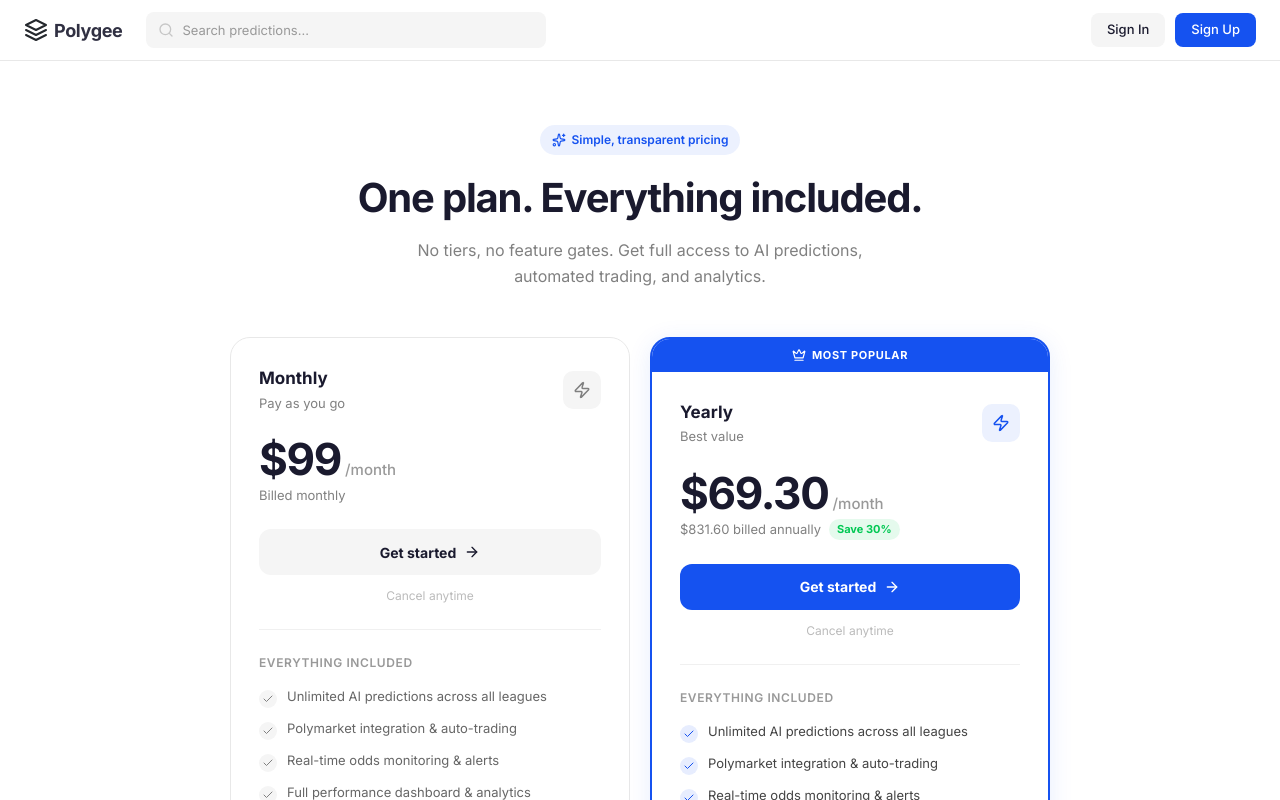
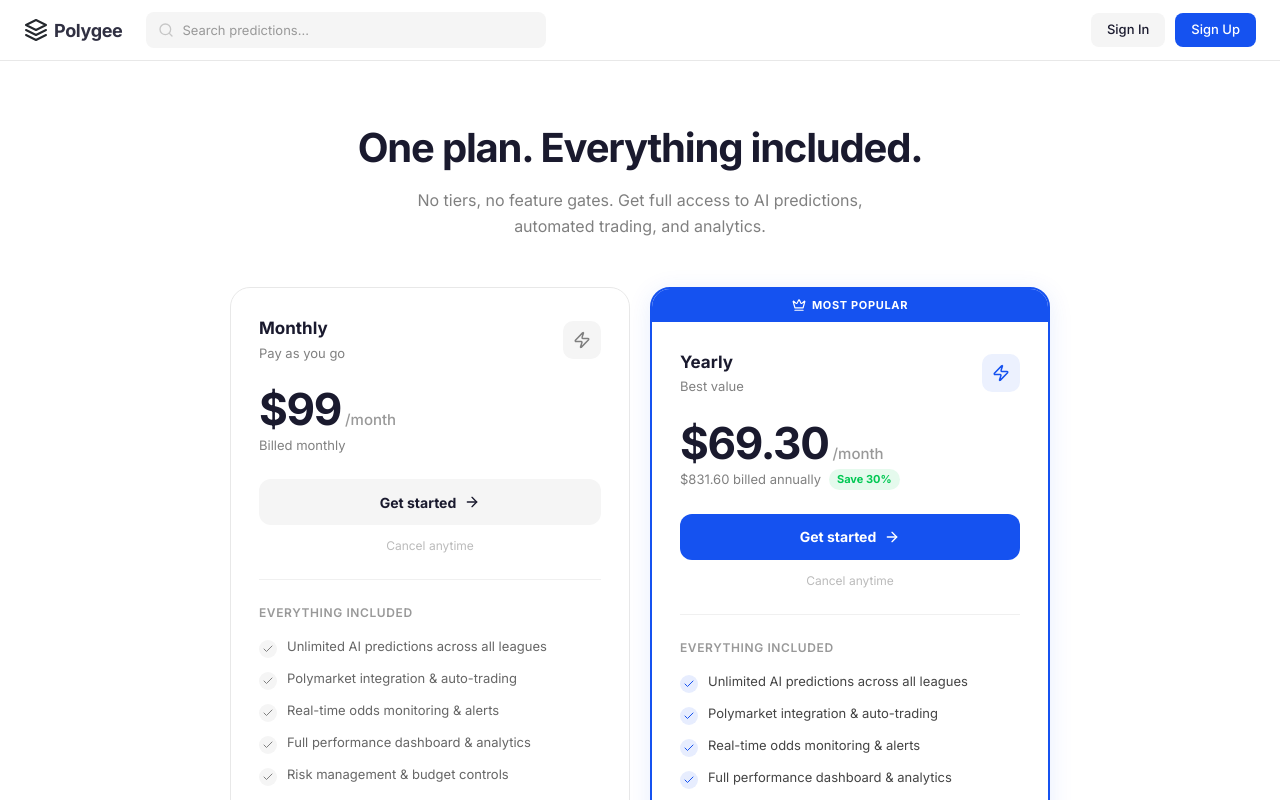
Before and after one commit to ajagatobby/polygee-web, a Next.js app: page /pricing in a window 1280 px wide. Shown: the top 800 px of the page. Built offline with nearby package versions, Linux system fonts and the light colour scheme.

Commit message:
style: remove pricing badge tag

```diff
--- a/app/pricing/page.tsx
+++ b/app/pricing/page.tsx
@@ -12,7 +12,6 @@ import {
   Shield,
   Headphones,
   ArrowRight,
-  Sparkles,
   Crown,
 } from "lucide-react";
 import { Header } from "@/components/layout/header";
@@ -108,12 +107,6 @@ export default function PricingPage() {
               animate={{ opacity: 1, y: 0, filter: "blur(0px)" }}
               transition={{ duration: duration.slow, ease: easing.easeOut }}
             >
-              <div className="inline-flex items-center gap-1.5 px-3 py-1.5 rounded-full bg-[#1552f0]/8 mb-5">
-                <Sparkles className="w-3.5 h-3.5 text-[#1552f0]" />
-                <span className="text-[12px] font-semibold text-[#1552f0]">
-                  Simple, transparent pricing
-                </span>
-              </div>
               <h1 className="text-[40px] font-bold text-[#1a1a2e] tracking-[-0.03em] leading-[1.15]">
                 One plan. Everything included.
               </h1>
```
